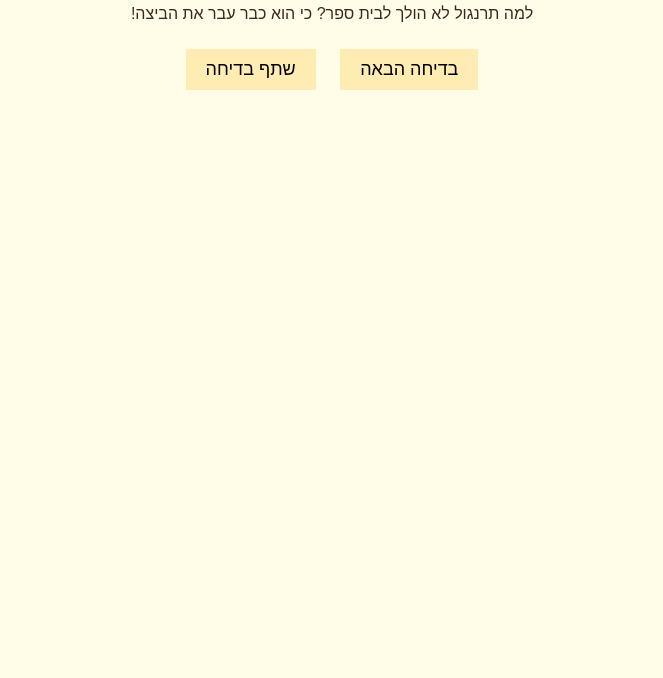
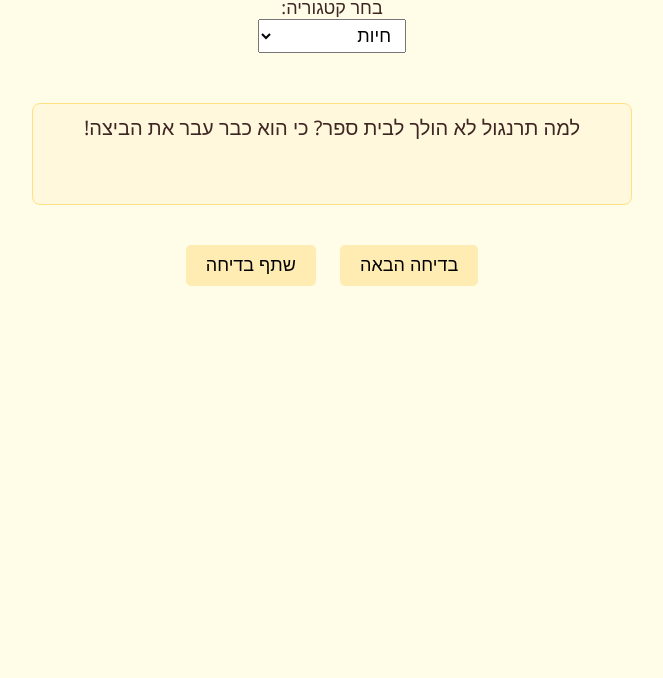
Before and after one commit to DL10DL2000/jokes-app, a plain HTML site: page index.html in a window 1280 px wide. Shown: the part 122-800 px from the top of the page, without its empty margins (308-971 px from the left). Drawn offline with Linux system fonts and the light colour scheme.

Commit message:
Update index.html

```diff
--- a/index.html
+++ b/index.html
@@ -3,17 +3,159 @@
 <head>
   <meta charset="UTF-8">
   <title>בדיחות בעברית</title>
-  <link rel="stylesheet" href="style.css">
+  <style>
+    body {
+      font-family: 'Segoe UI', sans-serif;
+      direction: rtl;
+      text-align: center;
+      background-color: #fffde7;
+      color: #3e2723;
+      padding: 40px;
+      margin: 0;
+    }
+
+    #app {
+      max-width: 600px;
+      margin: auto;
+    }
+
+    h1 {
+      font-size: 28px;
+      margin-bottom: 20px;
+    }
+
+    label {
+      display: block;
+      font-size: 18px;
+      margin-top: 20px;
+    }
+
+    select {
+      font-size: 18px;
+      padding: 5px 10px;
+      margin-bottom: 20px;
+    }
+
+    p#joke {
+      font-size: 20px;
+      margin: 30px 0;
+      min-height: 80px;
+      padding: 10px;
+      background-color: #fff8dc;
+      border-radius: 8px;
+      border: 1px solid #ffe082;
+    }
+
+    button {
+      font-size: 18px;
+      padding: 10px 20px;
+      margin: 10px;
+      background-color: #ffecb3;
+      border: none;
+      cursor: pointer;
+      border-radius: 5px;
+      transition: background-color 0.3s ease;
+    }
+
+    button:hover {
+      background-color: #ffe082;
+    }
+  </style>
 </head>
-<body dir="rtl">
+<body>
   <div id="app">
-    <h1>🤣 בדיחות יפות בעברית</h1>
+    <h1>🤣 מאגר בדיחות בעברית</h1>
+
+    <label for="categorySelect">בחר קטגוריה:</label>
+    <select id="categorySelect">
+      <option value="חיות">חיות</option>
+      <option value="משפחה">משפחה</option>
+      <option value="טכנולוגיה">טכנולוגיה</option>
+      <option value="אוכל">אוכל</option>
+      <option value="שטויות שנונות">שטויות שנונות</option>
+    </select>
+
     <p id="joke">לחץ על הכפתור לבדיחה!</p>
-    <div class="buttons">
-      <button id="nextBtn">בדיחה הבאה</button>
-      <button id="shareBtn">שתף בדיחה</button>
-    </div>
+
+    <button id="nextBtn">בדיחה הבאה</button>
+    <button id="shareBtn">שתף בדיחה</button>
   </div>
-  <script src="script.js"></script>
+
+  <script>
+    const jokesByCategory = {
+      "חיות": [
+        "למה תרנגול לא הולך לבית ספר? כי הוא כבר עבר את הביצה!",
+        "איך קוראים לדבורה שמתאמנת בחדר כושר? דבו-רץ!",
+        "מה עושה גמל במדבר? מתייבש בכבוד!",
+        "איך קוראים לנחש בלי חברים? בדיד-נחש!",
+        "איך קוראים לדג עם תואר שני? דג-מאסטר!"
+      ],
+      "משפחה": [
+        "אבא: למה אתה לא מסדר את החדר? בן: לא רוצה להרוס את הבלגן האומנותי.",
+        "מה אומר עט לפנקס? תכתיב לי את הרגשות שלך.",
+        "ילד: אבא, אפשר לקבל 100 שקל? אבא: למה, אתה רוצה לקנות חברה חדשה?"
+      ],
+      "טכנולוגיה": [
+        "מה עושה טלפון כשהוא עצוב? נכנס למצב שקט.",
+        "איך קוראים לפיל שלומד תכנות? אלגורתיל!",
+        "למה מחשב טוב בלספר בדיחות? כי הוא תמיד מעבד אותן טוב!",
+        "איך קוראים לטוסטר שרוצה להיות די.ג'יי? טוסט-בוקסה!"
+      ],
+      "אוכל": [
+        "מה עושה עכבר כשהוא צופה בסרט אימה? נלחץ על גבינה!",
+        "מה אומר הטוסט כשהוא מתאהב? נמסתי בשבילך.",
+        "איך קוראים לגרב שחלמה להיות עוגייה? קפקייק־גרבית!"
+      ],
+      "שטויות שנונות": [
+        "מה עושה נזלת ביום חופש? מטייל באף.",
+        "איך קוראים לשחקן כדורגל עם נעל אחת? חצי הרכב.",
+        "אמרתי לחבר שלי שהוא שקוף — הוא נעלב בלי שאדע בכלל.",
+        "למה שעון לא יוצא לפנסיה? כי הזמן לא עוצר.",
+        "מה עונה כסא לאדם שרוצה לקום? תעשה לי טובה, שב!",
+        "אם החיים נותנים לך לימון — תבנה לו פרופיל באינסטגרם ותגיד שהוא גיבור חמצמץ.",
+        "מה עושה קלמר שפתאום מבין שהוא ריק? משבר עפרונות קיומי.",
+        "מה אומר טיפקס למחק? אתה מוחק את העבר — אני רק משכתב אותו.",
+        "איך קוראים לאוזניות עצבניות? סטריאו־דרמה."
+      ]
+    };
+
+    let category = "חיות";
+    let index = 0;
+    let intervalId = null;
+
+    const jokeEl = document.getElementById("joke");
+    const nextBtn = document.getElementById("nextBtn");
+    const shareBtn = document.getElementById("shareBtn");
+    const categorySelect = document.getElementById("categorySelect");
+
+    function showJoke() {
+      const jokes = jokesByCategory[category];
+      jokeEl.textContent = jokes[index];
+      index = (index + 1) % jokes.length;
+    }
+
+    function startTimer() {
+      clearInterval(intervalId);
+      intervalId = setInterval(showJoke, 120000);
+    }
+
+    nextBtn.addEventListener("click", showJoke);
+
+    shareBtn.addEventListener("click", () => {
+      const text = jokeEl.textContent;
+      const encoded = encodeURIComponent(text);
+      window.open(`https://wa.me/?text=${encoded}`, "_blank");
+    });
+
+    categorySelect.addEventListener("change", () => {
+      category = categorySelect.value;
+      index = 0;
+      showJoke();
+      startTimer();
+    });
+
+    showJoke();
+    startTimer();
+  </script>
 </body>
 </html>
```
